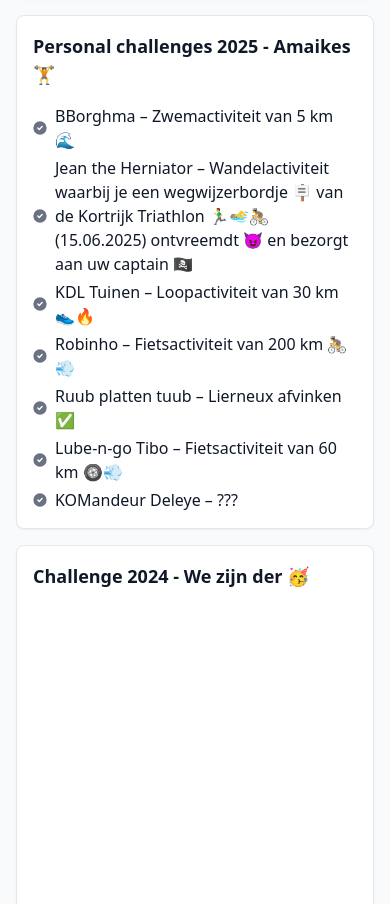
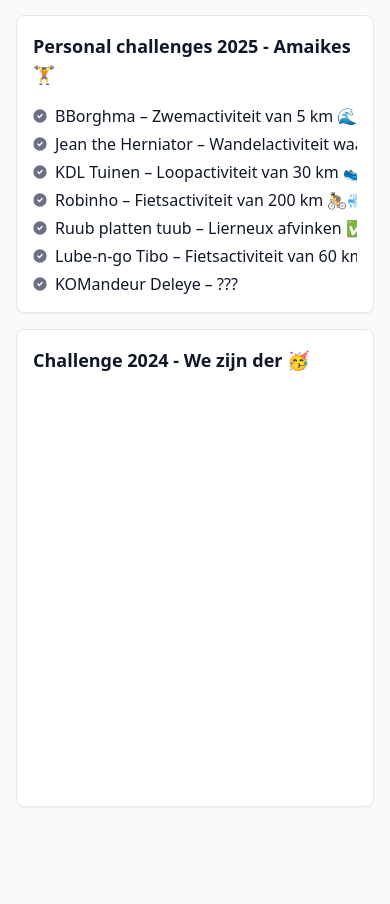
Before and after one commit to robiningelbrecht/flandrien-plezier, a website with bundled scripts: page index.html in a window 390 px wide. Shown: the part 1119-2023 px from the top of the page. After the commit the page ends 1958 px from the top, so only its background shows below. Built offline with nearby package versions, Linux system fonts and the light colour scheme; no server answers.

Commit message:
Better on mobile BRA

```diff
--- a/index.html
+++ b/index.html
@@ -76,8 +76,8 @@
     </div>
     <div class="w-full p-4 mb-4 bg-white border border-gray-200 rounded-lg shadow-xs">
         <h2 class="text-lg font-semibold mb-4">Personal challenges 2025 - Amaikes &#127947</h2>
-        <div>
-            <ul class="space-y-1 list-inside">
+        <div class="overflow-x-auto">
+            <ul class="min-w-[1300px] space-y-1 list-inside">
                 <li class="flex items-center">
                     <svg class="w-3.5 h-3.5 me-2 text-gray-500 dark:text-gray-400 shrink-0" aria-hidden="true" xmlns="http://www.w3.org/2000/svg" fill="currentColor" viewBox="0 0 20 20">
                         <path d="M10 .5a9.5 9.5 0 1 0 9.5 9.5A9.51 9.51 0 0 0 10 .5Zm3.707 8.207-4 4a1 1 0 0 1-1.414 0l-2-2a1 1 0 0 1 1.414-1.414L9 10.586l3.293-3.293a1 1 0 0 1 1.414 1.414Z"/>
```
Also changed, not shown: css/style.min.css.
